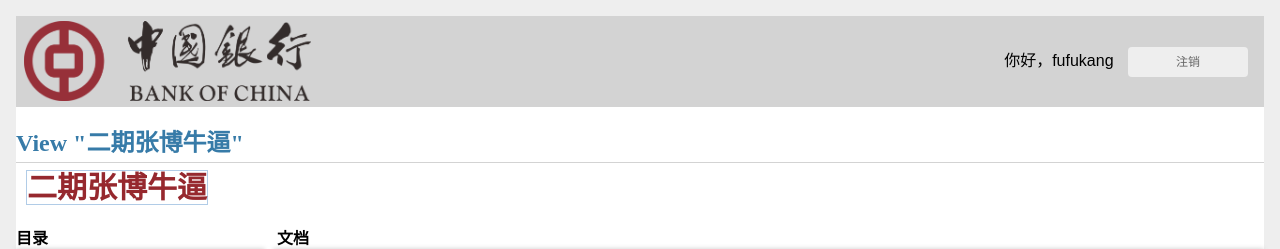
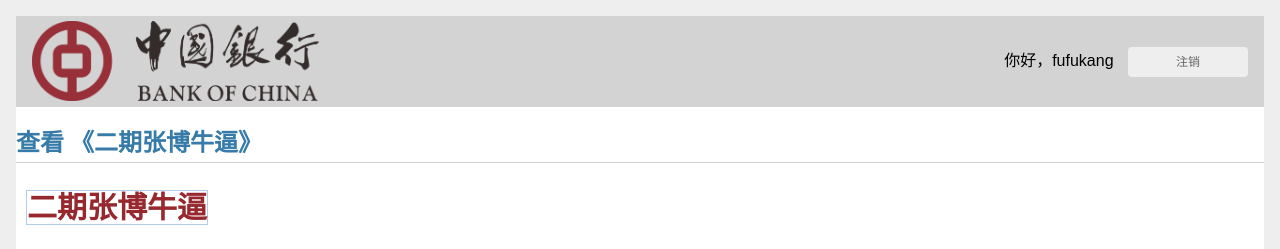
Before and after one commit to alpaca-nemesis/md2, a Flask app: page /1/view in a window 1280 px wide. Shown: the top 249 px of the page. Run offline with Flask 2, Linux system fonts and the light colour scheme; a user stored in the database is signed in; data comes from the database, SQL or seed files in the repository.

Commit message:
little change

```diff
--- a/flaskr/templates/base.html
+++ b/flaskr/templates/base.html
@@ -11,7 +11,7 @@
 {% endif %}
 <nav>
 {#    <h1>heihei</h1>#}
-    <h1><img src="{{url_for('static', filename='images/logo.png') }}" height="80px" style="margin-top: 5px" href=""></h1>
+    <h1><a href="/"><img src="{{url_for('static', filename='images/logo.png') }}" height="80px" style="margin-top: 5px"></a></h1>
     <ul>
         {% if g.user %}
             <li><span>你好，{{ g.user['username'] }}
--- a/flaskr/templates/blog/view.html
+++ b/flaskr/templates/blog/view.html
@@ -1,12 +1,12 @@
 {% extends 'base.html' %}
 
 {% block header %}
-    <h1>{% block title %}View "{{ post['title'] }}"{% endblock %}</h1>
+    <h1>{% block title %}查看 《{{ post['title'] }}》{% endblock %}</h1>
 {% endblock %}
 
 {% block content %}
     <div>
-        <div>
+        <div style="margin-top: 20px">
             <a class="title" style="align-items: center">{{ post['title'] }}</a>
         </div>
         <br>
```
